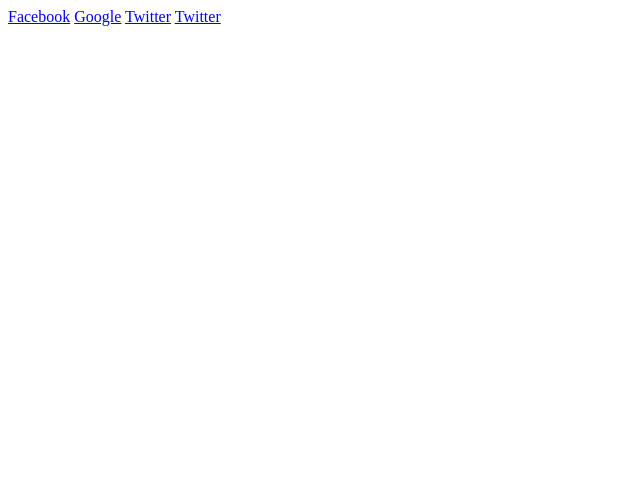
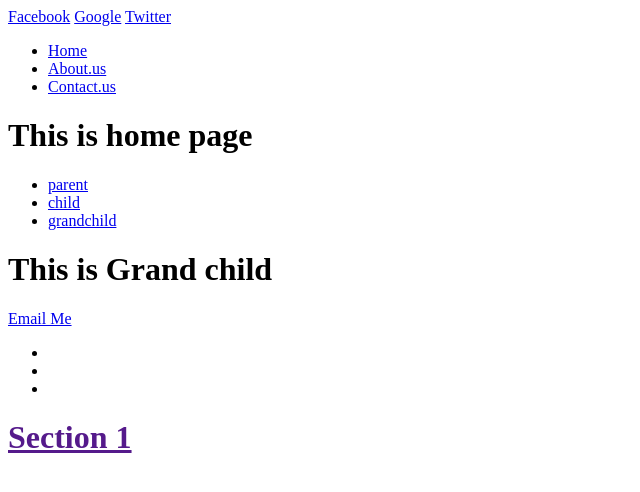
Before and after one commit to Hanzalashabbir/Hanzala-learning, a plain HTML site: page class2/index.html in a window 1280 px wide. Shown: the whole page, without its empty margins (0-640 px from the left). Drawn offline with Linux system fonts and the light colour scheme.

Commit message:
Update index.html

```diff
--- a/class2/index.html
+++ b/class2/index.html
@@ -6,9 +6,32 @@
     <title>Document</title>
   </head>
   <body>
-    <a href="http:/facebook.com">Facebook</a>
-    <a href="http:/google.com">Google</a>
-    <a href="http:/twitter.com">Twitter</a>
-    <a href="http:/twitter.com">Twitter</a>
+    <a href="http://facebook.com"target="_blank">Facebook</a>
+    <a href="http://google.com"target="_blank">Google</a>
+    <a href="http://twitter.com"target="_blank">Twitter</a>
+    <UL>
+        <li><a href="index.html">Home</a></li>
+        <LI><a href="about.html">About.us</a></LI>
+        <LI><a href="contact.html">Contact.us</a></LI>
+    </UL>
+    <h1>This is home page</h1>
+    <ul>
+     <li><a href="../../parent.html">parent</a></li>
+     <li><a href="../child.html">child</a></li>
+     <li><a href="grandchild.html">grandchild</a></li>
+    </ul>
+    <h1>This is Grand child </h1>
+
+    <a href="mailto:ghous@mail.com">Email Me</a>
+   <ul>
+     <li><a href=""Section 1</a></li>
+     <li><a href=""Section 2</a></li>
+     <li><a href=""Section 3</a></li>
+   </ul>
+
+   <h1>Section 1</h1>
+
+   <p></p>
+
   </body>
 </html>
```
